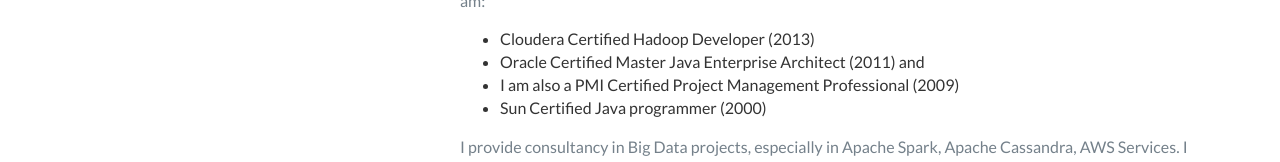
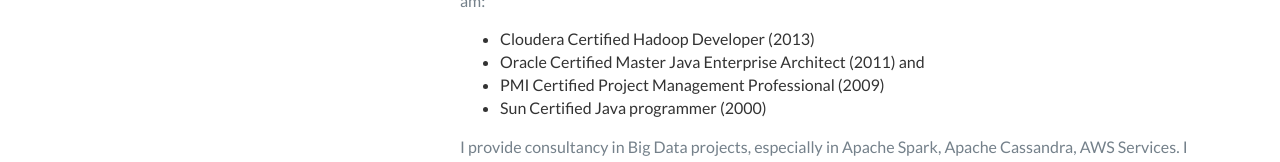
Before and after one commit to shashikantkulkarni/personal_site, a website: page index.html in a window 1280 px wide. Shown: the part 954-1116 px from the top of the page. Drawn offline with nearby package versions, Linux system fonts and the light colour scheme.

Commit message:
about section updated

```diff
--- a/index.html
+++ b/index.html
@@ -87,8 +87,7 @@
           <ul>
             <li>Cloudera Certified Hadoop Developer (2013)</li>
             <li>Oracle Certified Master Java Enterprise Architect (2011) and</li>
-            <li>I am also a PMI Certified Project Management
-              Professional (2009)</li>
+            <li>PMI Certified Project Management Professional (2009)</li>
             <li>Sun Certified Java programmer (2000)</li>
           </ul>
           <p>
```
